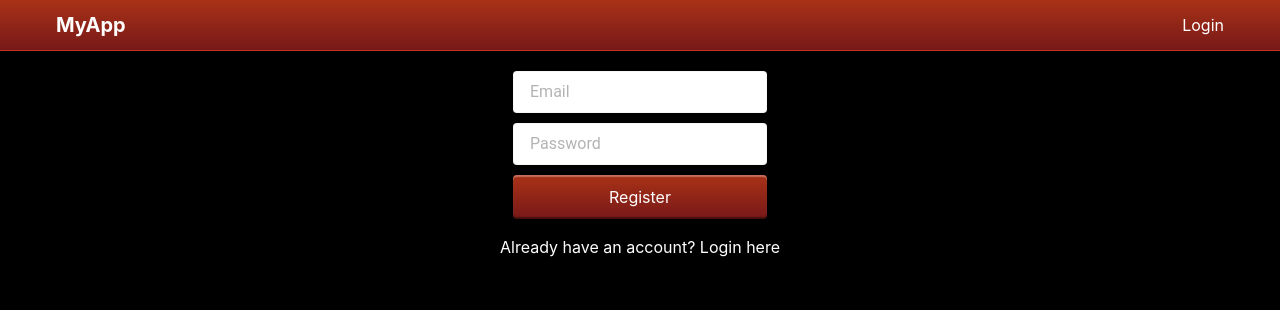
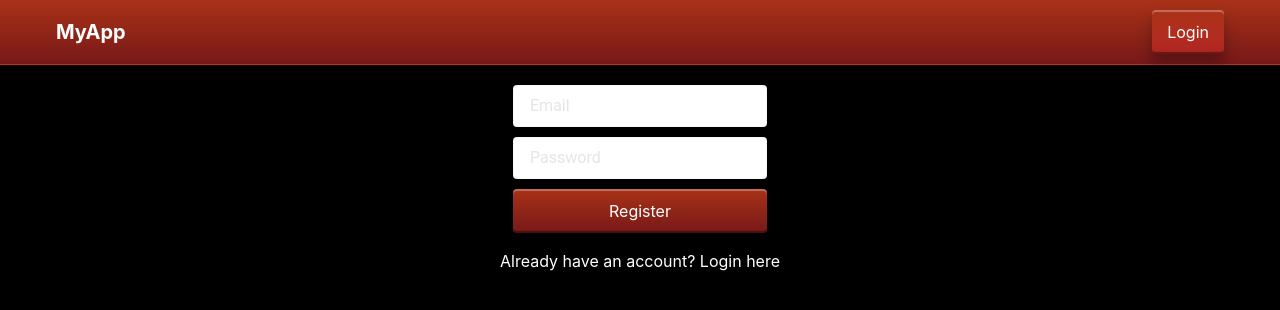
Before and after one commit to sasaso7/DockerizedFrontend, a React (Vite) app: page /register in a window 1280 px wide. Shown: the top 310 px of the page. Built offline with nearby package versions, Linux system fonts and the light colour scheme; no server answers.

Commit message:
Made small styling edits

```diff
--- a/src/routes/Header.module.less
+++ b/src/routes/Header.module.less
@@ -38,14 +38,15 @@
   text-decoration: none;
   color: @text-color;
   font-size: @font-size-base;
+  .button-style
 }
 
-.logoutButton {
-  background: none;
-  border: none;
-  cursor: pointer;
-  padding: 0;
-}
+// .logoutButton {
+//     background: none;
+//     border: none;
+//     cursor: pointer;
+//     padding: 0;
+// }
 
 .activeAccount {
   font-size: @font-size-small;
--- a/src/styles/variables.less
+++ b/src/styles/variables.less
@@ -2,7 +2,7 @@
 @primary-complimentary: #d62c2c8e;
 @secondary-color: #52c41a;
 @text-color: #ffffff;
-@secondary-text-color: #666666;
+@secondary-text-color: #999999;
 @background-color: #f0f2f5;
 @border-color: #d9d9d936;
 @header-bg-color: @primary-complimentary;
@@ -66,8 +66,8 @@
     background: linear-gradient(180deg, @primary-color 0%, @primary-complimentary 100%);
     box-shadow: 0px 10px 15px rgba(0, 0, 0, 0.3), inset 0px 2px 1px rgba(255, 255, 255, 0.3), inset 0px -2px 1px rgba(0, 0, 0, 0.4);
     &:hover {
-      background-color: @hover-bg-color;
-    }
+        background-color: @hover-bg-color;
+      }
 
     &:focus {
       outline: none;
```
